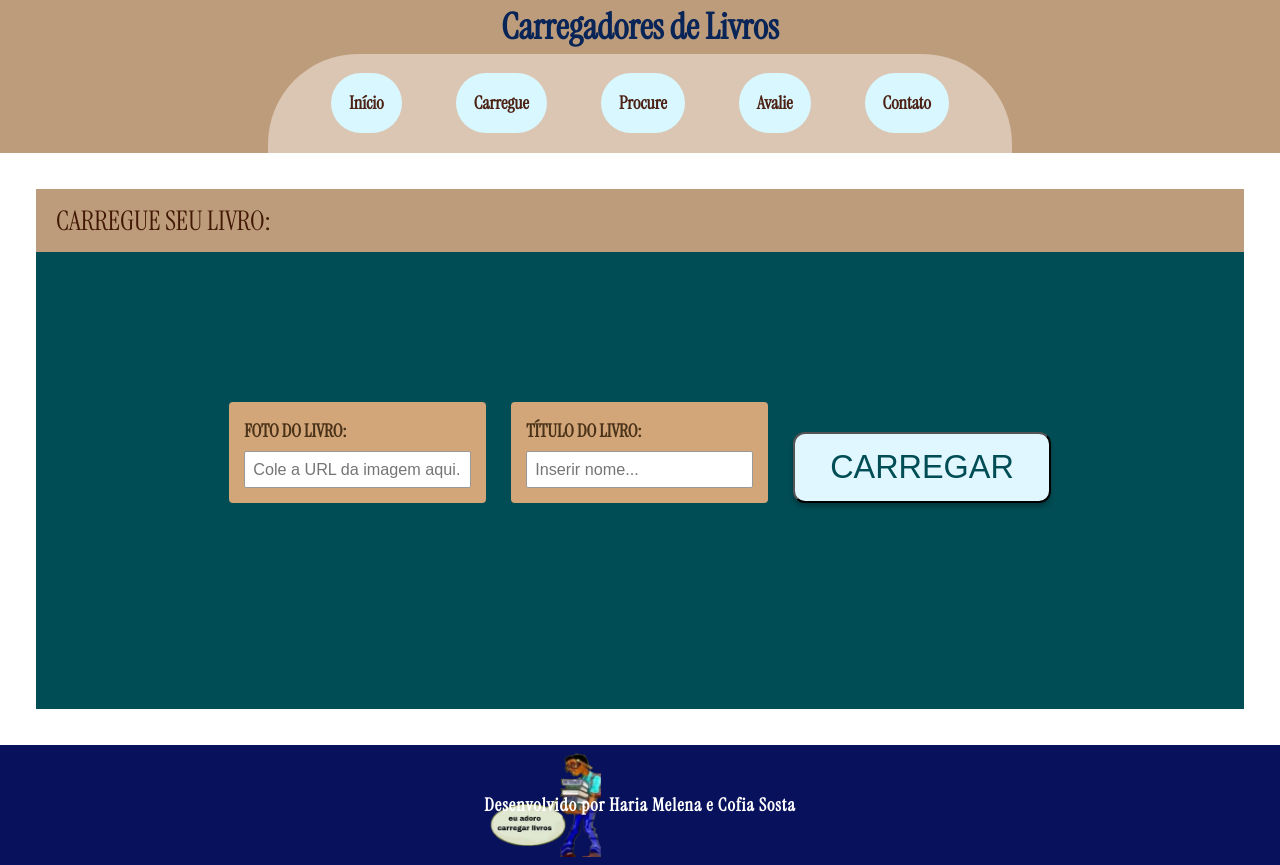
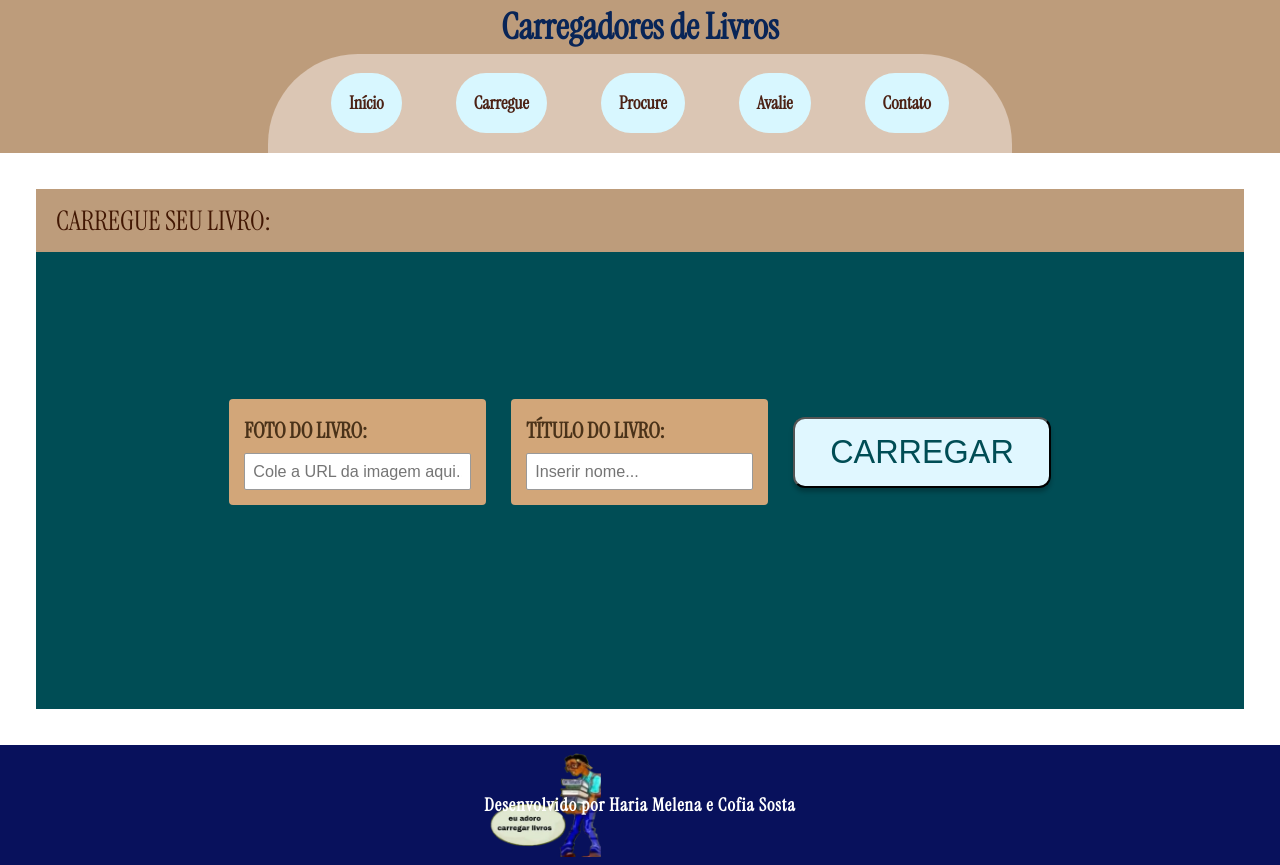
Before and after one commit to sofiaacost4/projetocarregadores, a Vue app in the folder projetocarregadores/: page /carregue in a window 1280 px wide. Built offline with nearby package versions, Linux system fonts and the light colour scheme.

Commit message:
09/02: modificações extras 2.0

```diff
--- a/projetocarregadores/src/components/Footer.vue
+++ b/projetocarregadores/src/components/Footer.vue
@@ -4,6 +4,7 @@
         <p>Desenvolvido por Haria Melena e Cofia Sosta</p>
     </footer>
 </template>
+
     <style scoped>
         footer {
         background-color: rgb(8, 17, 92);
--- a/projetocarregadores/src/views/CarregueView.vue
+++ b/projetocarregadores/src/views/CarregueView.vue
@@ -82,7 +82,7 @@ h2{
 .formulario-horizontal{
     display: flex;
     gap: 25px;
-    align-items: flex-end;
+    align-items: center;
 }
 
 .campo-bege{
@@ -91,13 +91,14 @@ h2{
     border-radius: 4px;
     display: flex;
     flex-direction: column;
-    width: 100%;
+    width: auto;
 }
 
 .campo-bege label{
     color: #4a3219;
     font-weight: bold;
     margin-bottom: 5px;
+    font-size: larger;
 }
 
 .input-comum {
--- a/projetocarregadores/src/views/ContatoView.vue
+++ b/projetocarregadores/src/views/ContatoView.vue
@@ -4,6 +4,7 @@
     <p>Telefone: 84 99187-4021</p>
     <p>Endereço: Avenida Amintas Barros, Lagoa Nova 3180</p>
 </template>
+
 <style scoped>
 h2{
     background-color: rgb(189, 156, 123);
@@ -15,6 +16,6 @@ p{
     padding: 0.5rem;
     background-color: rgb(18, 109, 114);
     color: white;
-    font-size: large;
+    font-size: larger;
 }
 </style>
--- a/projetocarregadores/src/views/ProcureView.vue
+++ b/projetocarregadores/src/views/ProcureView.vue
@@ -69,7 +69,7 @@ h2{
 }
 .card-livro h3{
     color: #4a3219;
-    font-size: 0.8rem;
+    font-size: 1rem;
     margin-top: 10px;
     text-transform: uppercase;
 }
```
